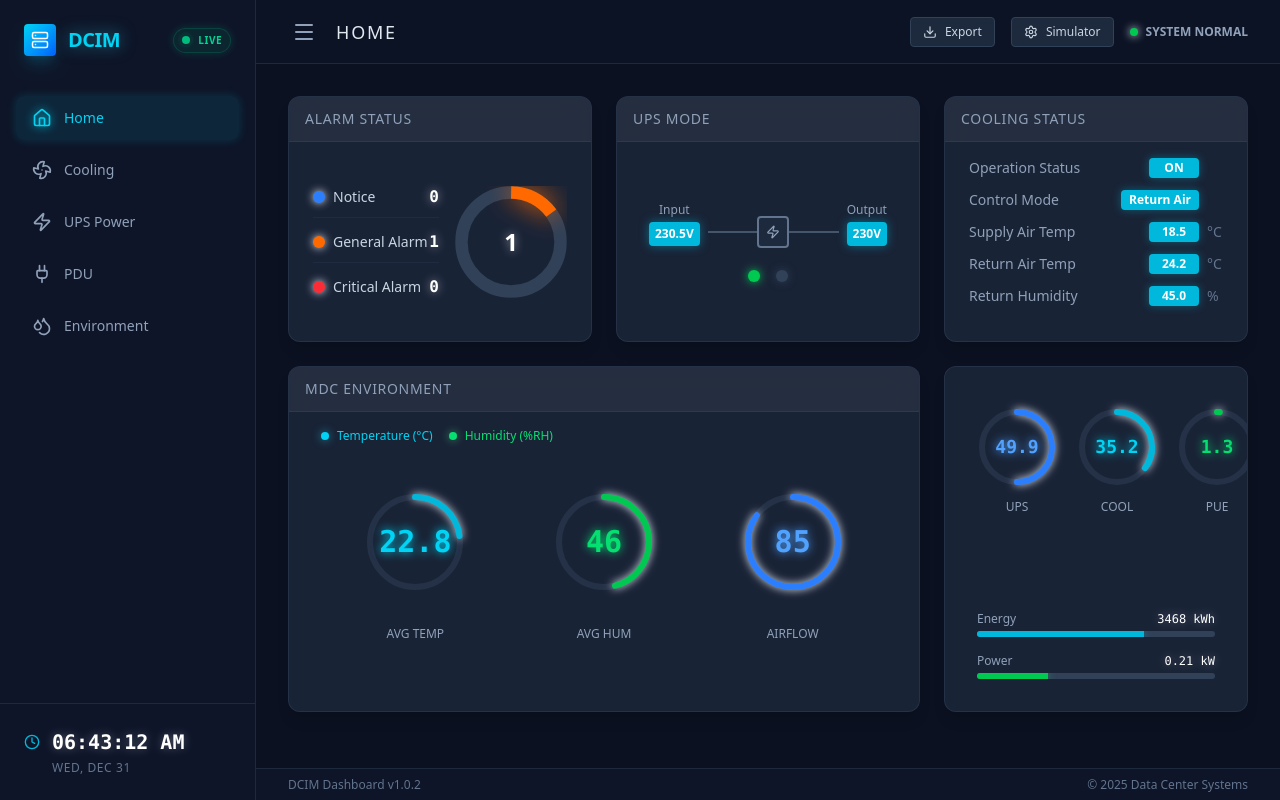
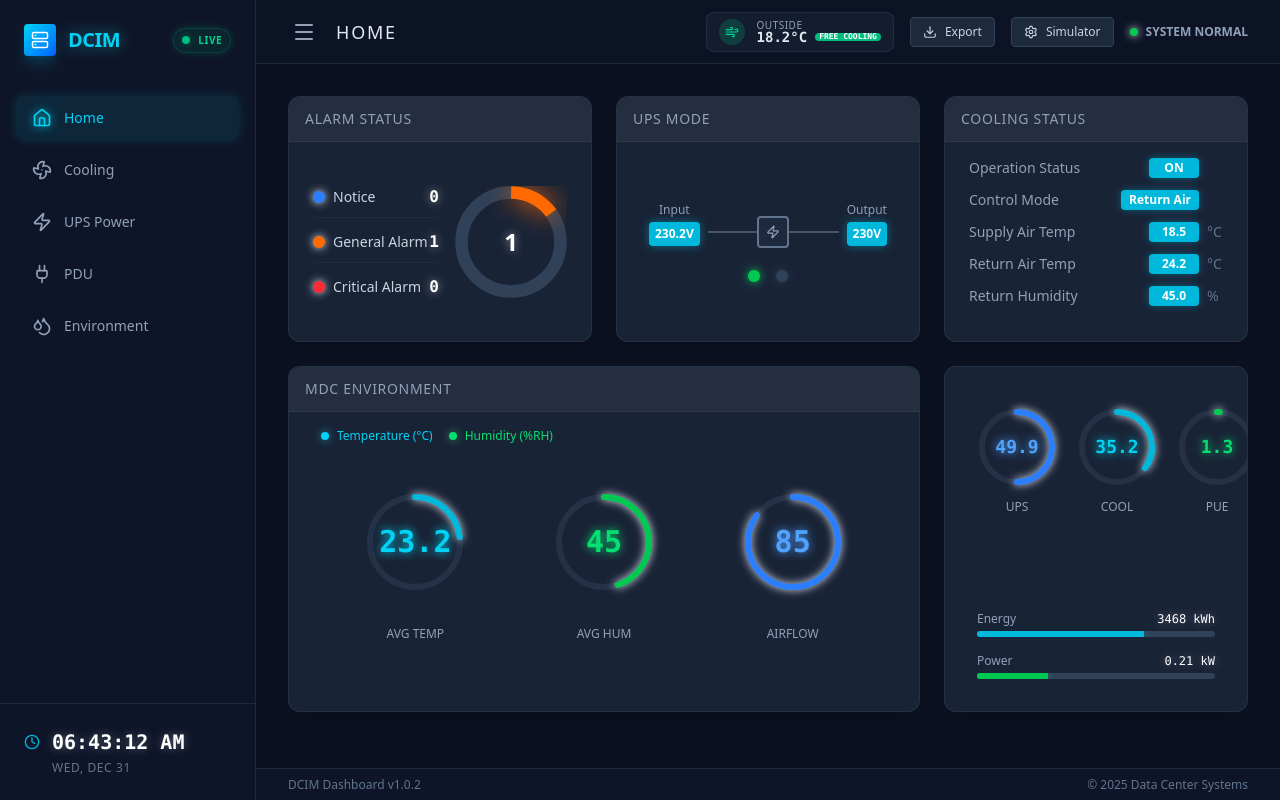
Before and after one commit to divvv19/dcim_dashboard, a React (Vite) app: page / in a window 1280 px wide. Built offline with nearby package versions, Linux system fonts and the light colour scheme.

Commit message:
Feat: Add Outdoor Temperature and Free Cooling widget

```diff
--- a/src/DCIM.jsx
+++ b/src/DCIM.jsx
@@ -2,7 +2,7 @@ import React, { useState, useEffect, useRef } from 'react';
 import {
     Thermometer, Wind, Zap, Droplets, DoorOpen, AlertTriangle,
     Activity, Server, Fan, Battery, Plug, Flame, Settings,
-    Clock, CheckCircle2, ArrowRight, Home, Menu, Download, Maximize, Minimize, ArrowUp, ArrowDown, Info, Check
+    Clock, CheckCircle2, ArrowRight, Home, Menu, Download, Maximize, Minimize, ArrowUp, ArrowDown, Info, Check, Cloud, Sun
 } from 'lucide-react';
 
 // --- COMPONENT LIBRARY ---
@@ -393,6 +393,9 @@ export default function DCIM_Preview() {
     const [isFullscreen, setIsFullscreen] = useState(false);
     const [toast, setToast] = useState({ show: false, message: '', type: 'success' });
 
+    // New Outdoor Temp State
+    const [outdoorTemp, setOutdoorTemp] = useState(18.2);
+
     // Set sidebar open on desktop by default
     useEffect(() => {
         if (window.innerWidth >= 1024) {
@@ -446,6 +449,14 @@ export default function DCIM_Preview() {
     // Real-time graph simulation (Random Walk)
     React.useEffect(() => {
         const interval = setInterval(() => {
+            // Update Outdoor Temp
+            setOutdoorTemp(prev => {
+                let next = prev + (Math.random() - 0.5) * 0.1;
+                if (next > 30) next -= 0.2;
+                if (next < 10) next += 0.2;
+                return parseFloat(next.toFixed(1));
+            });
+
             // Update Environment
             setEnvData(prev => {
                 const last = prev.history[prev.history.length - 1];
@@ -646,6 +657,20 @@ export default function DCIM_Preview() {
                     </div>
                     <div className="flex items-center gap-4">
 
+                        {/* OUTDOOR TEMP WIDGET */}
+                        <div className="hidden md:flex items-center gap-3 bg-slate-800/50 px-3 py-1.5 rounded-lg border border-slate-700/50">
+                            <div className={`p-1.5 rounded-full ${outdoorTemp < 22 ? 'bg-emerald-500/20 text-emerald-400' : 'bg-orange-500/20 text-orange-400'}`}>
+                                {outdoorTemp < 22 ? <Wind size={14} /> : <Sun size={14} />}
+                            </div>
+                            <div className="flex flex-col">
+                                <span className="text-[10px] text-slate-400 uppercase tracking-wider leading-none">Outside</span>
+                                <span className="text-sm font-bold font-mono leading-none flex items-center gap-1">
+                                    {outdoorTemp}°C
+                                    {outdoorTemp < 22 && <span className="text-[8px] bg-emerald-500 text-white px-1 rounded ml-1">FREE COOLING</span>}
+                                </span>
+                            </div>
+                        </div>
+
                         <button onClick={handleExport} className="flex items-center gap-2 text-xs bg-slate-800 px-3 py-1.5 rounded border border-slate-700 text-slate-300 hover:bg-slate-700 transition-colors" title="Export Data"><Download size={14} /> Export</button>
                         <button onClick={() => { setShowSim(!showSim); showToast(`Simulator: ${!showSim ? 'ON' : 'OFF'}`, 'info'); }} className="flex items-center gap-2 text-xs bg-slate-800 px-3 py-1.5 rounded border border-slate-700 text-slate-300 hover:bg-slate-700 transition-colors"><Settings size={14} /> Simulator</button>
                         <div className="flex items-center gap-2">
```
